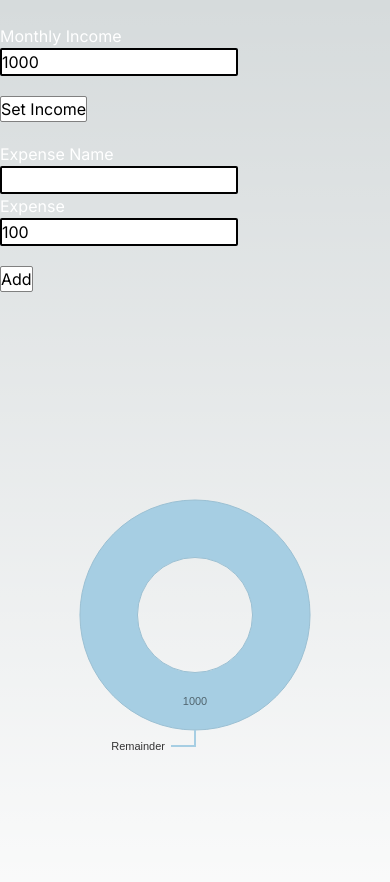
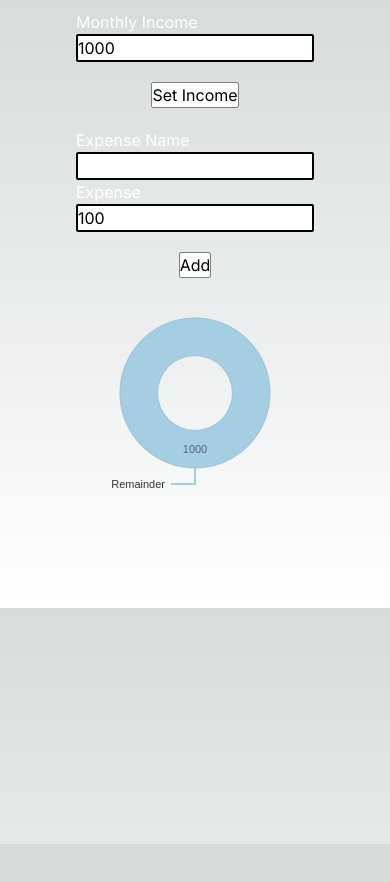
Before and after one commit to posthello-code/budgetizer, a Next.js app: page / in a window 390 px wide. Shown: the top 882 px of the page. After the commit the page ends 844 px from the top, so only its background shows below. Built offline with nearby package versions, Linux system fonts and the light colour scheme.

Commit message:
small screen resize handling

```diff
--- a/app/page.tsx
+++ b/app/page.tsx
@@ -9,33 +9,45 @@ export default function Home() {
   const [expenses, setExpenses] = useState<
     [{ id: String; value: number; label: String }] | []
   >([]);
+  const [isSmallScreen, setIsSmallScreen] = useState<boolean>(true);
+
+  const onResize = () => {
+    setIsSmallScreen(window.innerWidth < 1020);
+  };
 
   useEffect(() => {
-    console.log(expenses);
-    console.log("Remainder " + monthlyIncome);
+    window.addEventListener("resize", onResize);
+    onResize();
   });
+
   return (
     <main>
       <div
         id="primary-view"
         style={{
           display: "flex",
-          flexDirection: "column",
-          justifyContent: "center",
-          alignContent: "center",
+          flex: 1,
+          flexDirection: isSmallScreen ? "column" : "row",
+          padding: 10,
         }}
       >
-        <br></br>
+        <div
+          style={{
+            flex: 0.2,
+          }}
+        >
           <Controls
+            isSmallScreen={isSmallScreen}
             setMonthlyIncome={setMonthlyIncome}
             expenses={expenses}
             setExpenses={setExpenses}
           ></Controls>
-        <br></br>
-        <br></br>
+        </div>
+
+        <div style={{ flex: 0.9 }}>
           <BudgetPie
+            isSmallScreen={isSmallScreen}
             data={[
-            ...expenses,
               {
                 id: "Remainder",
                 label: "Remainder",
@@ -45,13 +57,10 @@ export default function Home() {
                       expenses.map((e: any) => e.value).reduce((e, c) => e + c)
                     : monthlyIncome,
               },
+              ...expenses,
+              ,
             ]}
           ></BudgetPie>
-        <div style={{ marginTop: "20px", alignSelf: "center" }}>
-          Expense List:{" "}
-          {expenses.map((e: any) => (
-            <div id={e.id} key={e.id}>{`${e.id} ${e.value}`}</div>
-          ))}
         </div>
       </div>
     </main>
```
Lines whose indentation alone changed are shown as unchanged.
